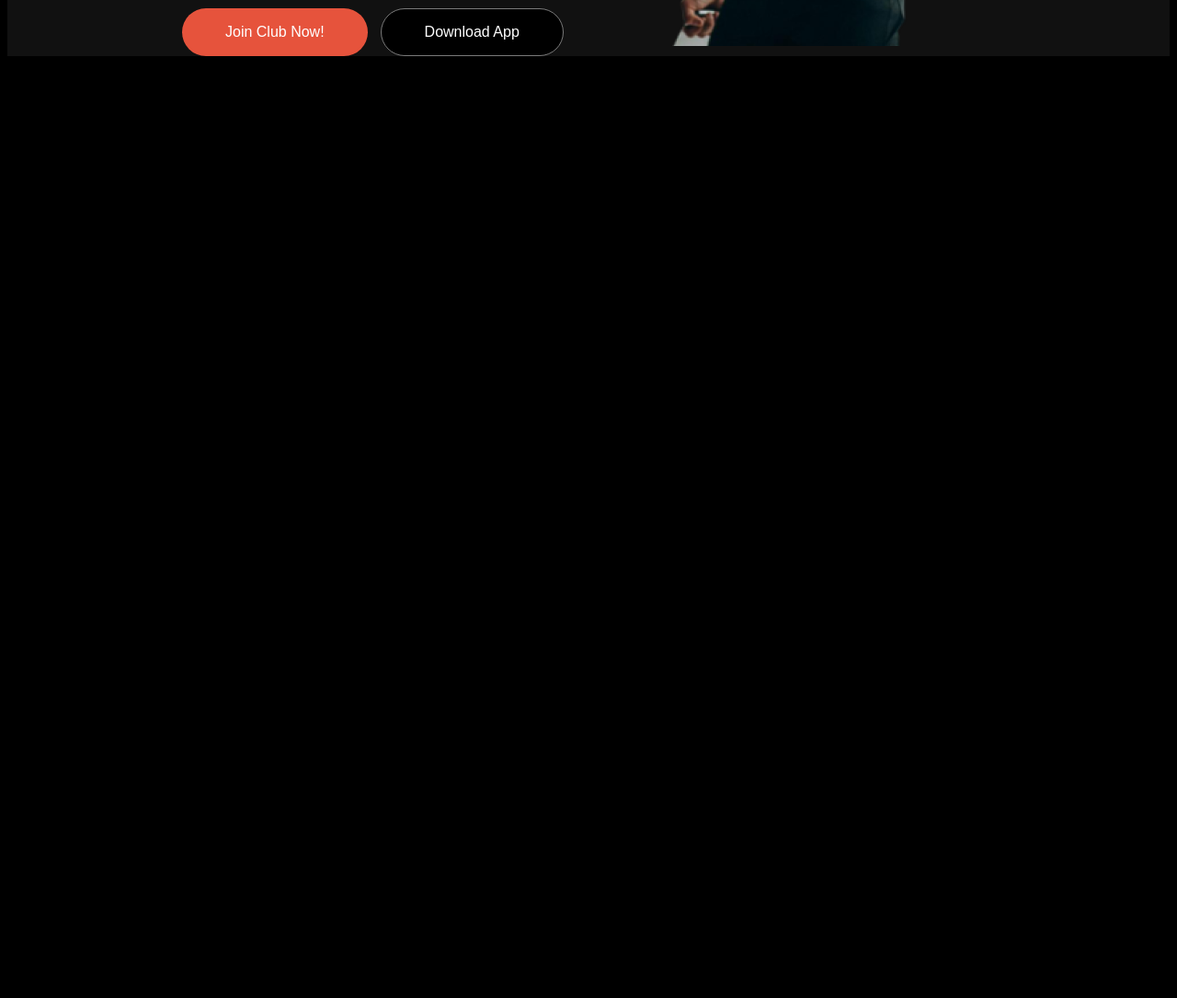
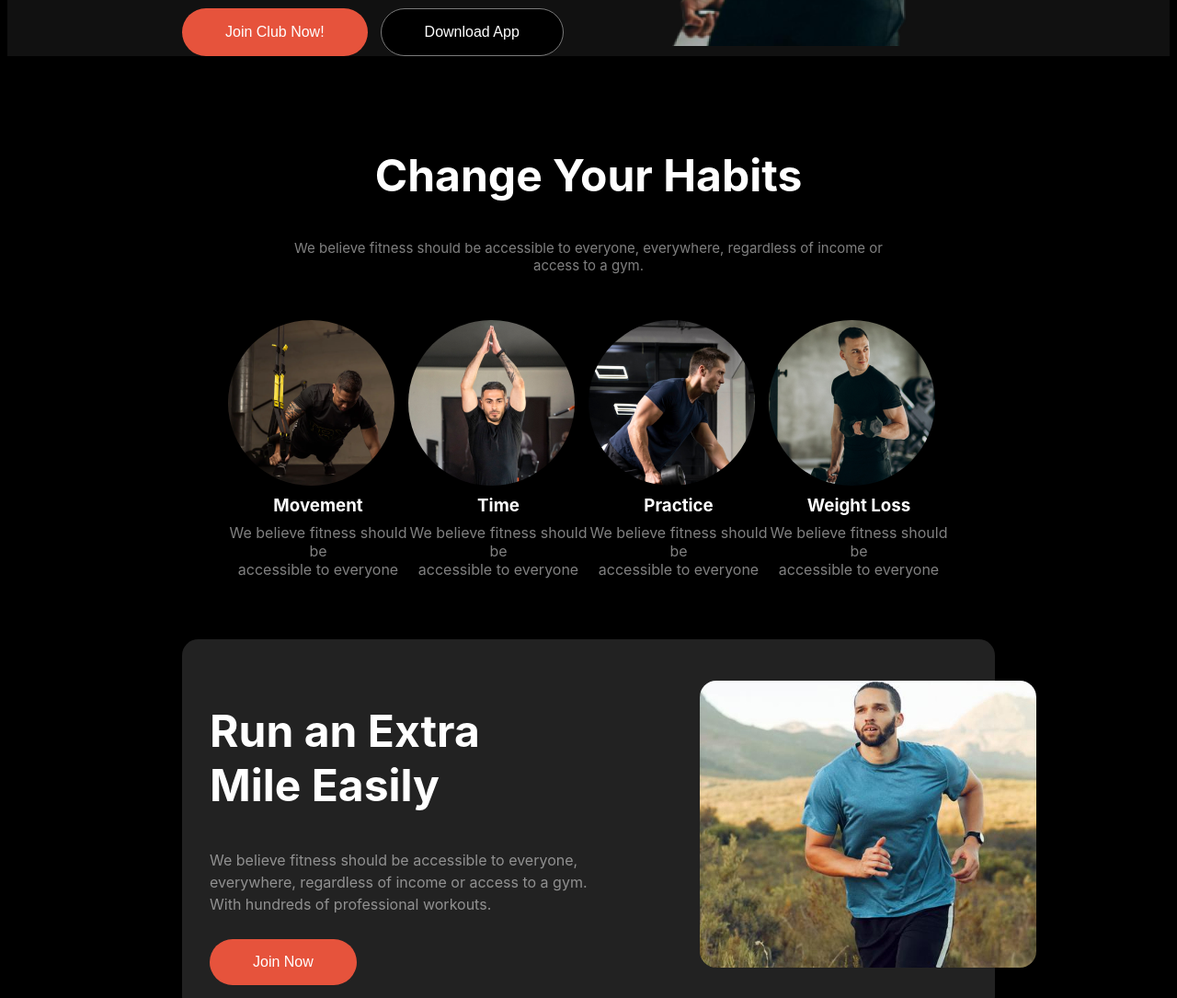
Before and after one commit to shb406/Assingment2, a plain HTML site: page index.html in a window 1280 px wide. Shown: the part 727-1812 px from the top of the page at 92% size. Before the commit the page ends 800 px from the top, so only its background shows below. Drawn offline with Linux system fonts and the light colour scheme; a web font is replaced by a local one.

Commit message:
updated assingment2

```diff
--- a/index.html
+++ b/index.html
@@ -11,9 +11,9 @@
     <header class="header">
         <section>
             <nav class="navbar">
-                <div>
-                    <h2 class="fitness"><i>Fitness</i></h2>
-                </div>
+                <div><h2 class="fitness"><i>Fitness</i></h2></div>
+                <!-- <input type="checkbox" id="menu">
+                <label for="menu" id="hamburger"></label> -->
                 <div>
                     <ul class="nav-links">
                         <li class="nav-item"><a href="" class="nav-link"><button id="btn-primary">Home</button></a></li>
@@ -51,9 +51,59 @@
         </div>
         </section>
     </header>
+
     <main>
+        <section class="changing-habits">
+            <div class="Habits">
+                <h1 class=" Habit white">Change Your Habits</h1>
+                <p class=" gym section-dec">We believe fitness should be accessible to everyone, everywhere, regardless of income or <br> access to a gym.</p>
+            </div>
+            <div class="img-movement">
+             <div>
+                <img class="pic" src="images/image 3.png" alt="">
+                <h3 class=" movement white">Movement</h3>
+                <p class="should section-dec">We believe fitness should be <br> accessible to everyone</p>
+             </div>
+             <div>
+                <img class="pic" src="images/image 2.png" alt="">
+                <h3 class="movement white">Time</h3>
+                <p class="should section-dec">We believe fitness should be <br> accessible to everyone</p>
+             </div>
+             <div>
+                <img class="pic" src="images/image 4.png" alt="">
+                <h3 class="movement white">Practice</h3>
+                <p class="should section-dec">We believe fitness should be <br> accessible to everyone</p>
+             </div>
+             <div>
+                <img class="pic" src="images/image 5.png" alt="">
+                <h3 class="movement white">Weight Loss</h3>
+                <p class="should section-dec">We believe fitness should be <br> accessible to everyone</p>
+             </div>
+            </div>
+        </section>
+        <section>
+            <div class="Run">
+                <div>
+                <h1 class="mile white">Run an Extra <br> Mile Easily</h1>
+                <p class=" workout section-dec">We believe fitness should be accessible to everyone, everywhere, regardless of income or access to a gym. With  hundreds of professional workouts.</p>
+                <button class="btn-secondary">Join Now</button>
+                </div>
+               <div>
+                <img class="picture" src="images/run.jpg" alt="">
+               </div>
+            </div>
+        </section>
+        <section>
+            <div class="bmi">
+                <h1 class="bmi-title white">BMI Calculator</h1>
+                <p class="white2">We believe fitness should be accessible to everyone, everywhere, <br>regardless of income or access to a gym.</p>
+            </div>
+            <div class="bmi-table">
+                <table>
 
-
+                </table>
+            </div>
+        </section>
     </main>
     <footer>
 
--- a/style/style.css
+++ b/style/style.css
@@ -161,3 +161,84 @@
     margin-left: 30px;
     margin-right: 80px;
 }
+/* some habits section  */
+.changing-habits{
+    margin: 0 190px;
+}
+.Habits{
+    text-align: center;
+    margin-top: 100px;
+    /* line-height: 1rem; */
+}
+.Habit{
+    font-size: 3rem;
+}
+.gym{
+    font-size: 15px;
+}
+.img-movement{
+    display: flex;
+    justify-content:space-evenly;
+    margin: 50px;
+}
+.movement{
+    text-align: center;
+    line-height: 0px;
+}
+.pic{
+    border-radius: 100px;
+}
+.should{
+    text-align: center;
+}
+/* some run section  */
+.Run{
+    display: flex;
+    /* height: 371px;
+    width: 1060px; */
+    background-color: rgba(34, 34, 34, 1);
+    border-radius: 1.1rem;
+    padding-left: 54px;
+    margin: 0 190px;
+    align-items: center;
+    padding: 30px 30px;
+}
+.picture{
+    height:312px;
+    width: 366px;
+    border-radius:18px;
+    object-fit: none;
+    object-position: 66% 33%;
+    margin-right: 32px;
+    margin-left: 90px;
+    /* margin-top: 30px; */
+    /* margin-bottom: 30px; */
+
+}
+.mile{
+    font-size: 3rem;
+}
+.workout{
+    height: 72px;
+    width: 443px;
+    line-height: 1.5;
+    padding-bottom:10px ;
+}
+.bmi{
+    margin: 88px 385px;
+}
+.bmi-title{
+    font-weight: 900;
+    font-size: 3rem;
+}
+/* for medium divices */
+
+@media screen and (max-width: 576px) {
+    .head{
+        flex-direction: column;
+    }
+    .navbar{
+
+    }
+
+}
```
